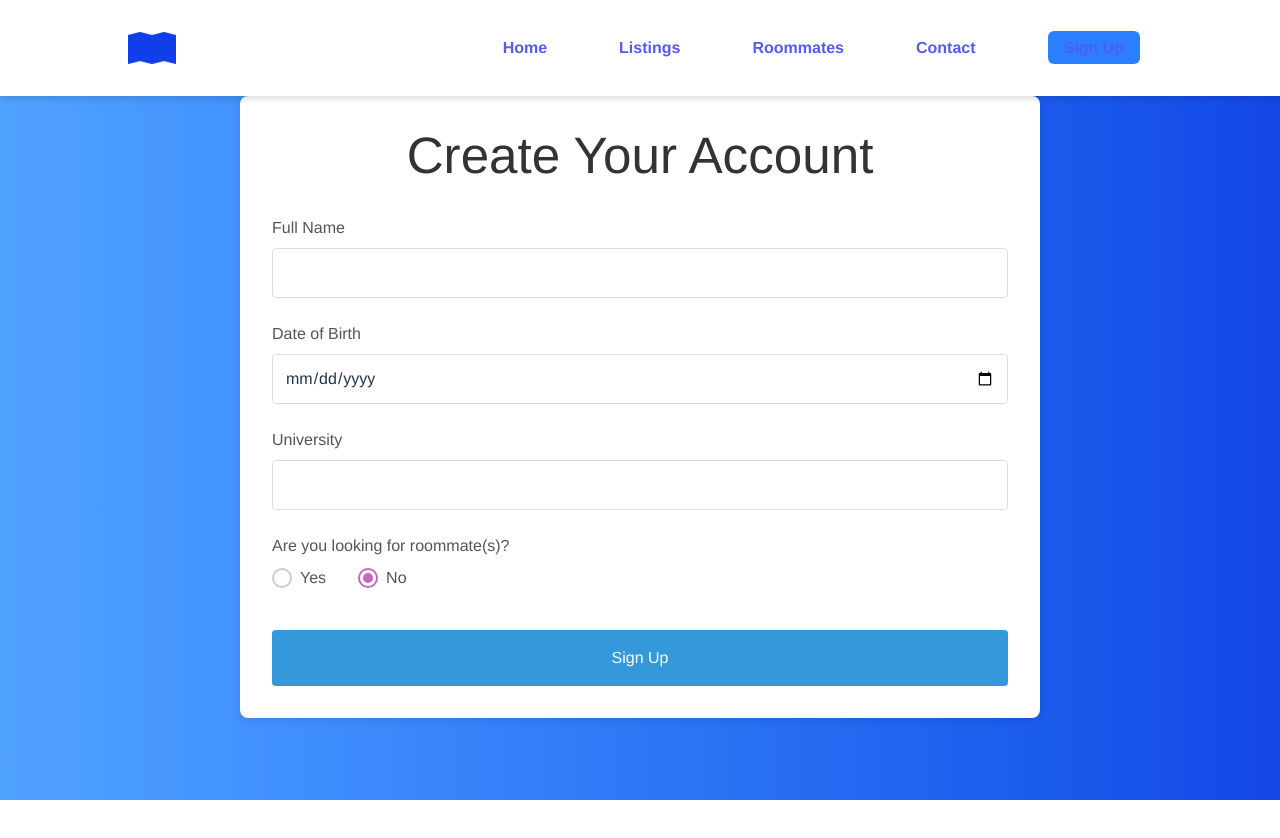
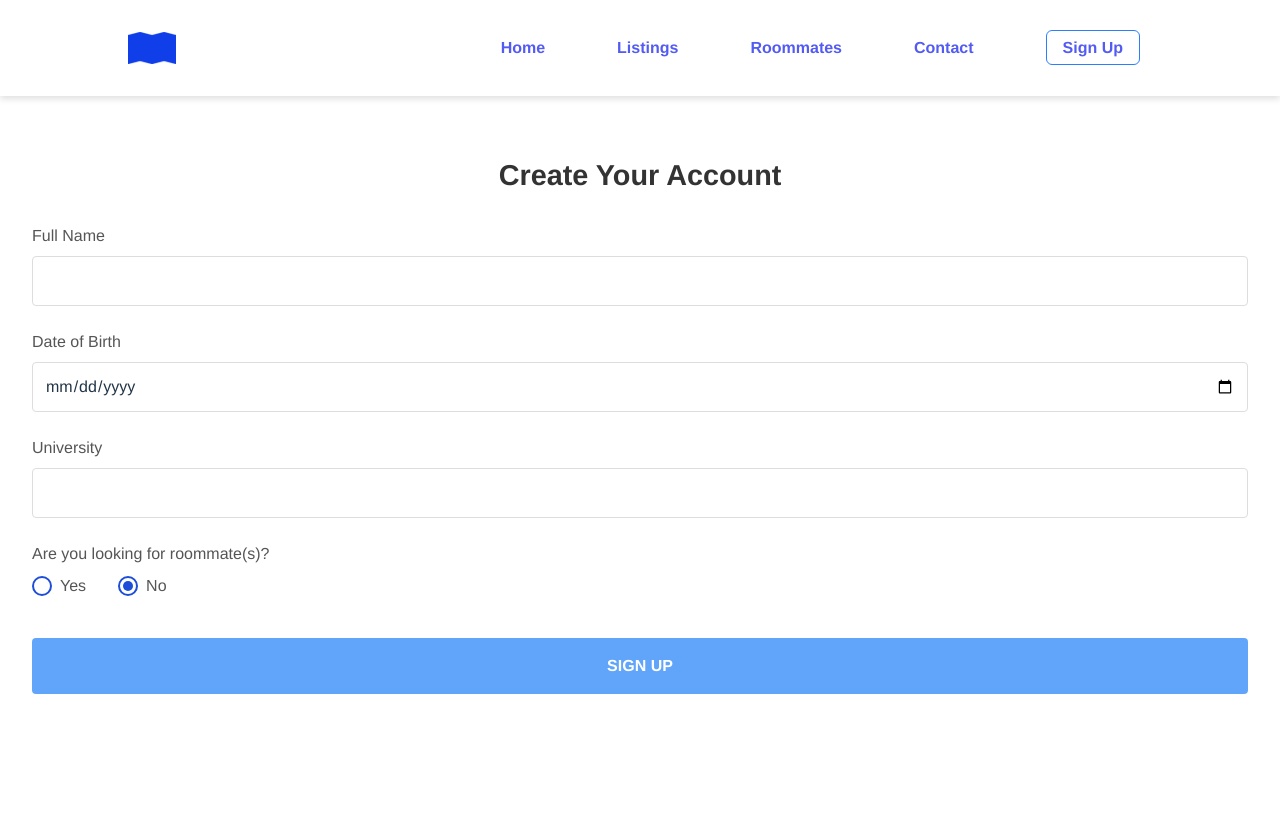
Before and after one commit to nathancmaniego/deerhacks-iv, a React (Vite) app in the folder frontend/my-react-app/: page /signup in a window 1280 px wide. Shown: the top 838 px of the page. Before the commit the page ends 800 px from the top, so only its background shows below. Built offline with nearby package versions, Linux system fonts and the light colour scheme.

Commit message:
updated theme

```diff
--- a/frontend/my-react-app/src/App.jsx
+++ b/frontend/my-react-app/src/App.jsx
@@ -23,6 +23,9 @@ function AppContent() {
     case '/contact':
       backgroundClass = 'bg-white';
       break;
+      case '/signup':
+        backgroundClass = 'bg-white';
+        break;
     default:
       backgroundClass = 'bg-gradient-to-r from-blue-400 to-blue-700';
       break;
--- a/frontend/my-react-app/src/Components/Navbar.jsx
+++ b/frontend/my-react-app/src/Components/Navbar.jsx
@@ -28,7 +28,12 @@ function Navbar() {
             <Link to="/contact" className="text-black hover:text-black visited:text-black">Contact</Link>
           </li>
           <li className="p-3 transition-all cursor-pointer">
-            <Link to="/signup" className="bg-blue-500 text-white px-4 py-2 rounded-md hover:bg-blue-600 transition-colors">Sign Up</Link>
+            <Link
+              to="/signup"
+              className="border border-blue-500 text-blue-500 px-4 py-2 rounded-md hover:bg-blue-500 hover:text-white transition-colors"
+            >
+              Sign Up
+            </Link>
           </li>
         </ul>
 
@@ -66,7 +71,12 @@ function Navbar() {
             className="p-3 cursor-pointer"
             onClick={() => setMobileMenuOpen(false)}
           >
-            <Link to="/signup" className="bg-blue-500 text-white px-4 py-2 rounded-md inline-block hover:bg-blue-600 transition-colors">Sign Up</Link>
+<Link
+  to="/signup"
+  className="border border-blue-500 text-blue-500 px-4 py-2 rounded-md inline-block transition-colors hover:bg-blue-500 hover:text-white !important"
+>
+  Sign Up
+</Link>
           </li>
         </ul>
       )}
--- a/frontend/my-react-app/src/pages/Home.css
+++ b/frontend/my-react-app/src/pages/Home.css
@@ -46,6 +46,8 @@
 .home-title {
   font-size: 5rem;  /* Bigger title */
   font-weight: bold;
+  color: white;
+  text-align: left;
   margin-bottom: 1rem;
 }
 
--- a/frontend/my-react-app/src/pages/Signup.css
+++ b/frontend/my-react-app/src/pages/Signup.css
@@ -1,16 +1,17 @@
 .signup-container {
-    max-width: 800px;
-    margin: 0 auto;
+  width: 100%;
+  min-height: 100vh;
   padding: 2rem;
   background-color: white;
-    border-radius: 8px;
-    box-shadow: 0 2px 10px rgba(0, 0, 0, 0.1);
 }
 
-  h1 {
+.signup-container h1 {
   text-align: center;
   margin-bottom: 2rem;
+  padding-top: 2rem;
   color: #333;
+  font-size: 1.8rem;
+  font-weight: bold;
 }
 
 h2 {
@@ -52,14 +53,13 @@
   cursor: pointer;
 }
 
-  /* Apply these styles for modern browsers */
 .radio-group input[type="radio"] {
   -webkit-appearance: none;
   -moz-appearance: none;
   appearance: none;
   width: 20px;
   height: 20px;
-    border: 2px solid #ccc;
+  border: 2px solid #1D4ED8;
   border-radius: 50%;
   outline: none;
   margin-right: 8px;
@@ -68,7 +68,7 @@
 }
 
 .radio-group input[type="radio"]:checked {
-    border-color: rgb(199, 102, 192);
+  border-color: #1D4ED8;
 }
 
 .radio-group input[type="radio"]:before {
@@ -76,7 +76,7 @@
   display: block;
   width: 10px;
   height: 10px;
-    background-color: rgb(199, 102, 192);
+  background-color: #1D4ED8;
   border-radius: 50%;
   position: absolute;
   top: 50%;
@@ -89,10 +89,9 @@
   transform: translate(-50%, -50%) scale(1);
 }
 
-  /* Fallback for older browsers */
 @supports not ((-webkit-appearance: none) or (-moz-appearance: none) or (appearance: none)) {
   .radio-group input[type="radio"] {
-      accent-color: rgb(199, 102, 192);
+    accent-color: #1D4ED8;
   }
 }
 
@@ -106,19 +105,20 @@
   display: block;
   width: 100%;
   padding: 1rem;
-    background-color: #3498db;
+  background-color: #60A5FA;
   color: white;
   border: none;
   border-radius: 4px;
   font-size: 1rem;
-    font-weight: 500;
+  font-weight: 700;
+  text-transform: uppercase;
   cursor: pointer;
   transition: background-color 0.3s;
   margin-top: 2rem;
 }
 
 .submit-button:hover {
-    background-color: #2980b9;
+  background-color: #1D4ED8;
 }
 
 @media (max-width: 768px) {
```
Lines whose indentation alone changed are shown as unchanged.
